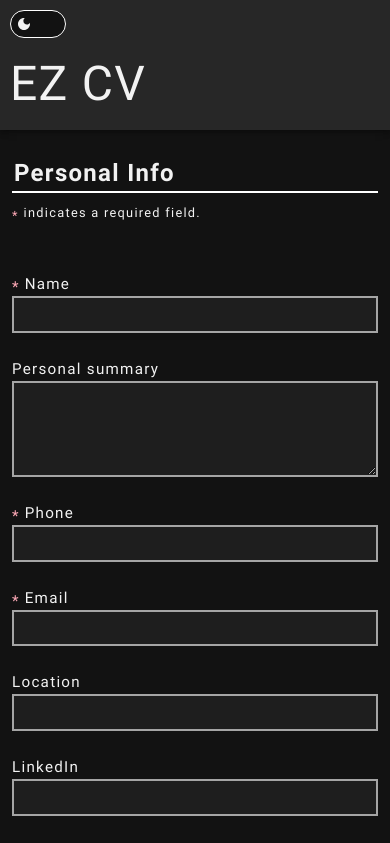
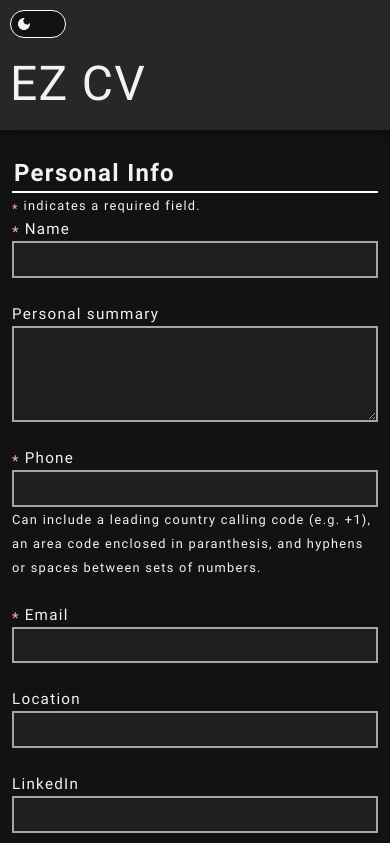
Before and after one commit to thatblindgeye/ez-cv, a React (Create React App) app: page / in a window 390 px wide. Shown: the top 843 px of the page. Built offline with nearby package versions, Linux system fonts and the light colour scheme.

Commit message:
Update regex for phone and email input fields

```diff
--- a/src/components/CV/CV.js
+++ b/src/components/CV/CV.js
@@ -130,8 +130,8 @@ export default class CV extends Component {
     const errorTypes = {
       none: '',
       blank: `${name} cannot be blank.`,
-      phonePattern: `${value} is not a valid phone number. Make sure there are no letters or special characters.`,
-      emailPattern: `${value} is not a valid email. Make sure the @ symbol and a domain (e.g. ".com") are included.`,
+      phonePattern: `${value} is not a valid phone number. Make sure you include the whole number and only use valid characters.`,
+      emailPattern: `${value} is not a valid email. Make sure you include a username, the @ symbol, and a domain (e.g. "gmail.com").`,
     };
 
     const setErrorState = (type) => {
--- a/src/components/CV/Personal/PersonalFieldset.js
+++ b/src/components/CV/Personal/PersonalFieldset.js
@@ -19,7 +19,7 @@ export default function PersonalFieldset({
       <legend>
         <h2 className='c-fieldset__legend'>Personal Info</h2>
       </legend>
-      <small className='c-required__notice'>
+      <small className='c-required'>
         <span className='c-required__indicator'>*</span>
         indicates a required field.
       </small>
@@ -53,7 +53,14 @@ export default function PersonalFieldset({
         fieldName='phone'
         defaultValue={phone}
         required
-        pattern={'5'}
+        describedby='phone-instructions'
+        /*
+         * Match any conventional US format, including optional calling code
+         *
+         * Allow any number of spaces for ease of pointing out errors
+         * to screen readers (multiple spaces won't appear in error message)
+         */
+        pattern={'(\\+\\d{1,} {1,}?)?\\(?\\d{3,}\\)?-? *\\d{3,}-? *\\d{4,}'}
         changeEvent={changeEvent}
         blurEvent={blurEvent}
         errors={errors.phone}
@@ -61,6 +68,11 @@ export default function PersonalFieldset({
         <div className='c-input__error' aria-live='polite'>
           {errors.phone}
         </div>
+        <small id='phone-instructions' className='c-input__instructions'>
+          Can include a leading country calling code (e.g. +1), an area code
+          enclosed in paranthesis, and hyphens or spaces between sets of
+          numbers.
+        </small>
       </SimpleInput>
       <SimpleInput
         type='email'
@@ -69,7 +81,7 @@ export default function PersonalFieldset({
         fieldName='email'
         defaultValue={email}
         required
-        pattern='.{1,}@.{1,}\.com'
+        pattern='.{1,}@.{1,}\.[a-zA-Z]{1,}'
         changeEvent={changeEvent}
         blurEvent={blurEvent}
         errors={errors.email}
--- a/src/components/Inputs/SimpleInput.js
+++ b/src/components/Inputs/SimpleInput.js
@@ -18,12 +18,14 @@ export default function SimpleInput(props) {
     defaultValue,
     disabled,
     required,
+    describedby,
     pattern,
     changeEvent,
     blurEvent,
     errors,
   } = props;
 
+  // Place a styled asterisk next to labels for inputs that are required
   const requiredIndicator = required ? (
     <span className='c-required__indicator' aria-hidden='true'>
       *
@@ -46,9 +48,11 @@ export default function SimpleInput(props) {
         required={required}
         pattern={pattern}
         aria-required={required}
+        aria-describedby={describedby}
         onChange={changeEvent}
         onBlur={blurEvent}
       />
+      {/* Pass in error or instruction fields as needed */}
       {props.children}
     </div>
   );
```
